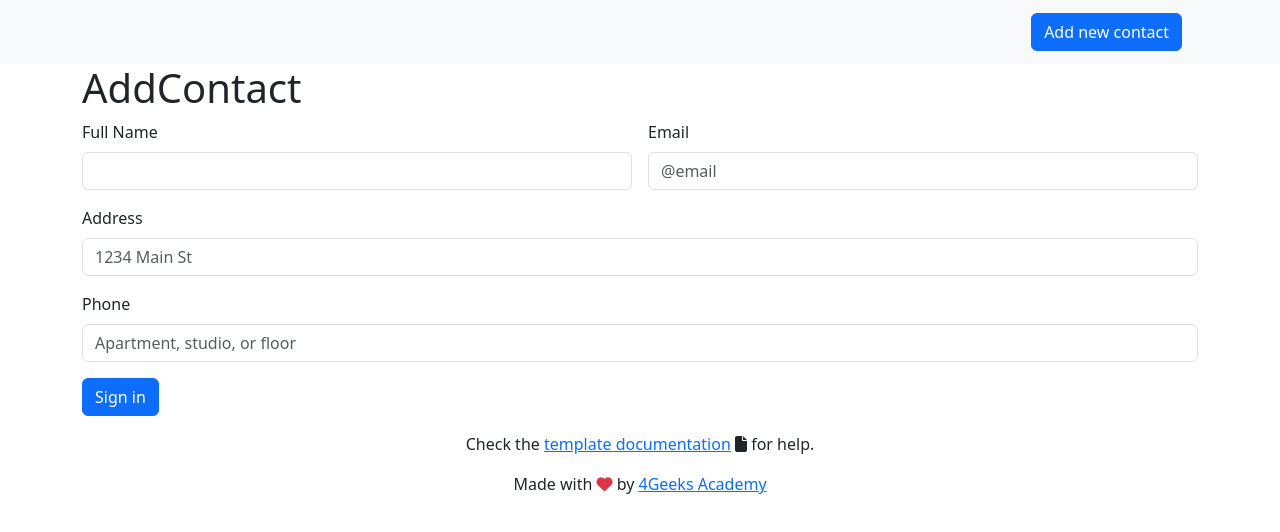
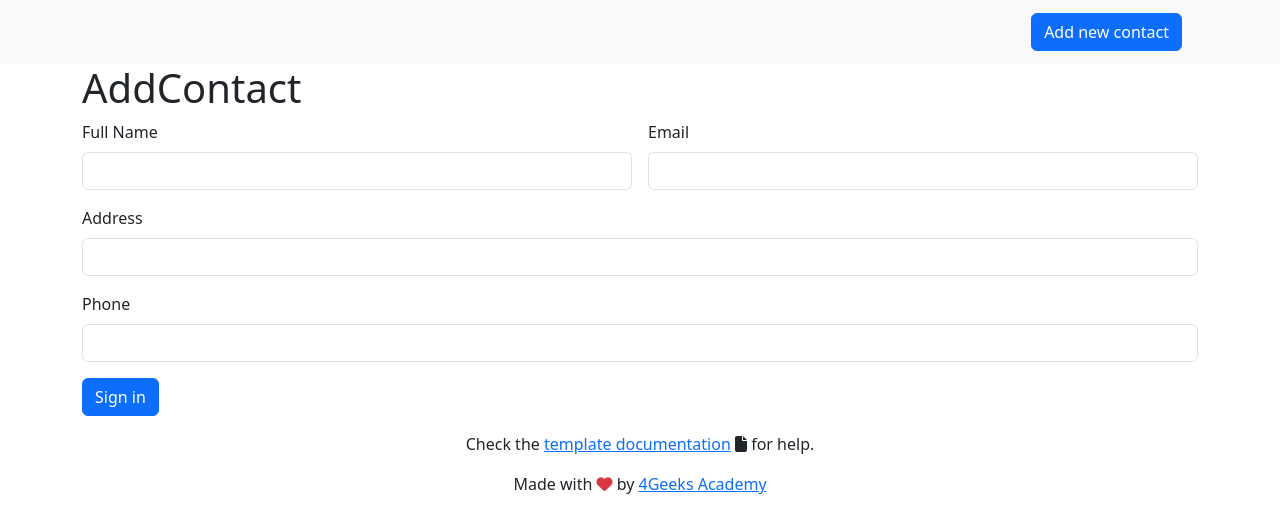
Before and after one commit to 4GeeksAcademy/contact-list-using-react-LucasCalvo, a React (Vite) app: page /addcontact in a window 1280 px wide. Shown: the top 532 px of the page. Built offline with nearby package versions, Linux system fonts and the light colour scheme.

Commit message:
faltsa estetica en carta

```diff
--- a/src/pages/AddContact.jsx
+++ b/src/pages/AddContact.jsx
@@ -65,7 +65,6 @@ export const AddContact = () => {
       type="email"
       className="form-control"
       id="inputEmail4"
-      placeholder="@email"
       value={data.email}
       onChange={formChange}
       name="email"
@@ -80,7 +79,6 @@ export const AddContact = () => {
       type="text"
       className="form-control"
       id="inputAddress"
-      placeholder="1234 Main St"
       value={data.address}
       onChange={formChange}
       name="address"
@@ -93,7 +91,6 @@ export const AddContact = () => {
       type="text"
       className="form-control"
       id="inputAddress2"
-      placeholder="Apartment, studio, or floor"
       value={data.phone}
       onChange={formChange}
       name="phone"
```
